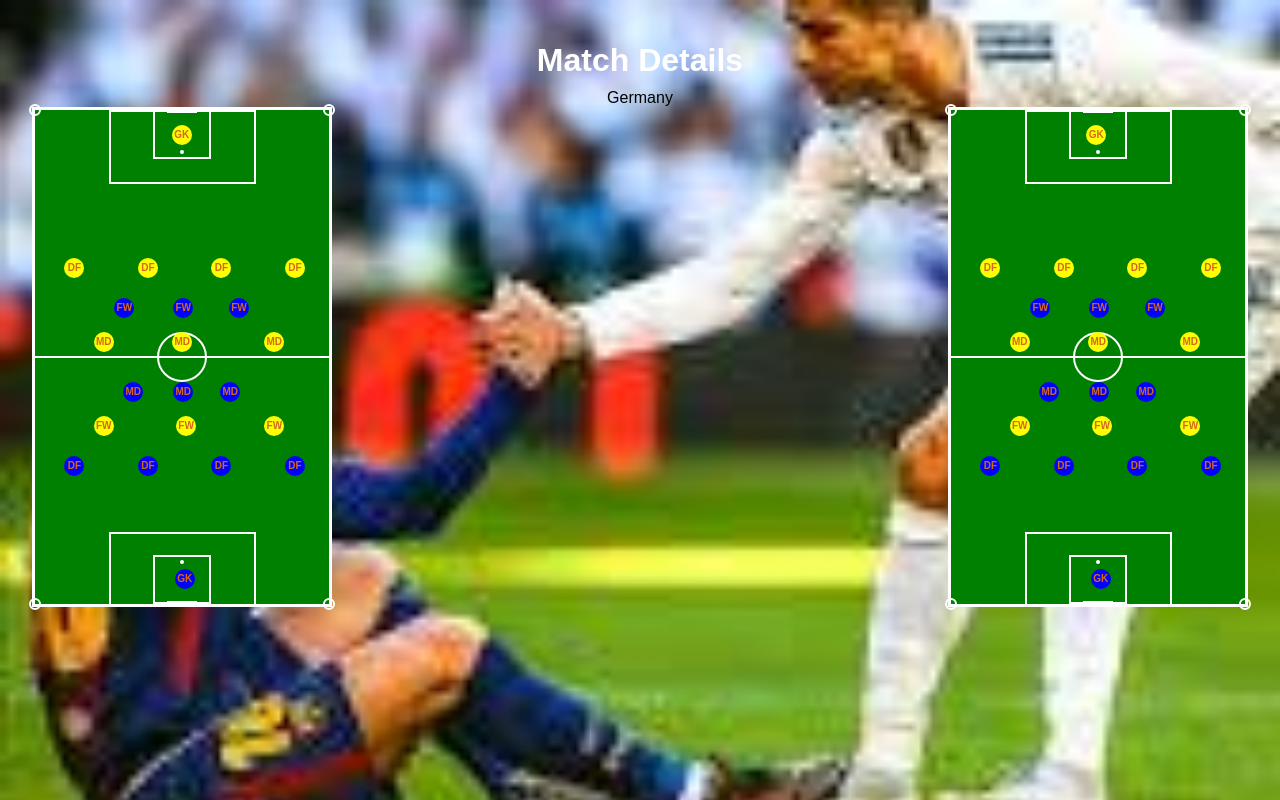
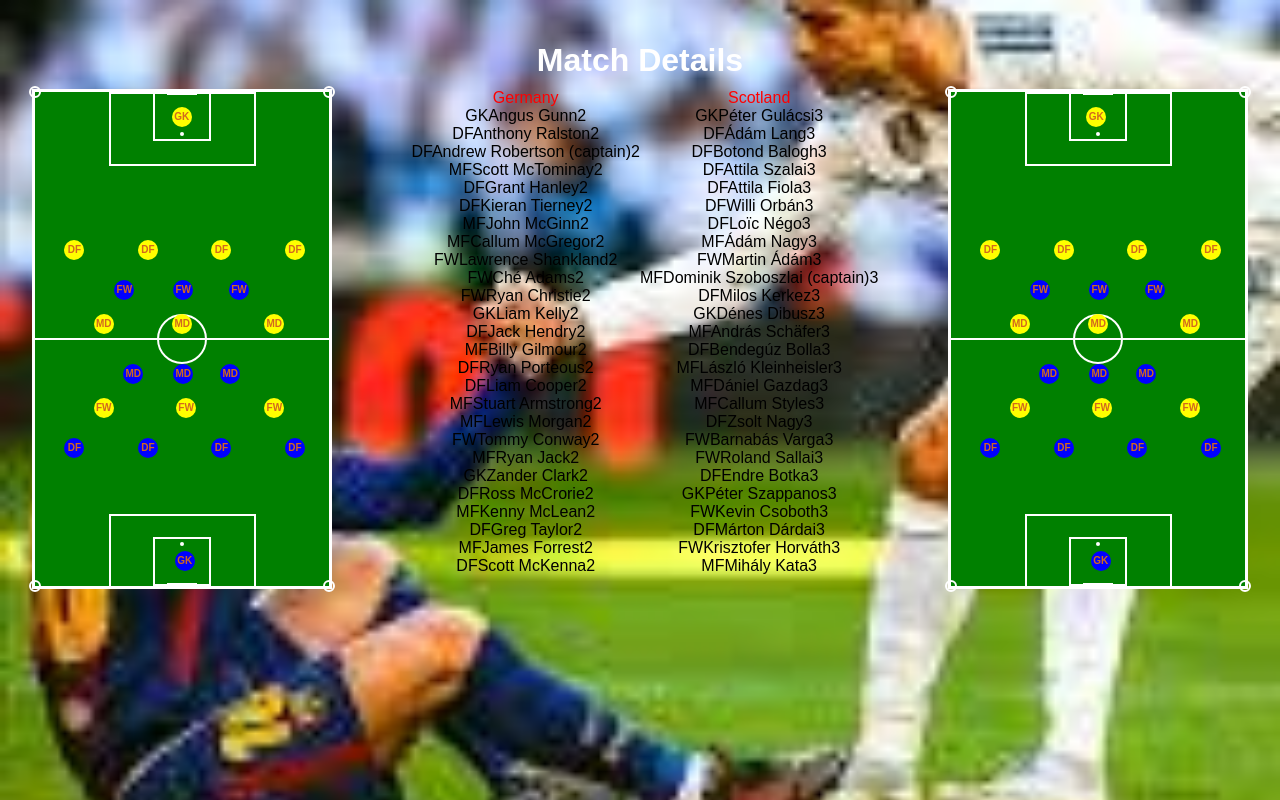
Before and after one commit to GeorgiTodorov94/Sirma-Final-Exam-JS---React, a React (Vite) app: page /match-details/1 in a window 1280 px wide. Built offline with nearby package versions, Linux system fonts and the light colour scheme.

Commit message:
Add & Display Full Roster.

```diff
--- a/src/Components/fields/Field.jsx
+++ b/src/Components/fields/Field.jsx
@@ -63,10 +63,9 @@ export default function Field({
 
     return (
         <div className='fields-container'>
-            <div className='team-a-name'>{matchDetails.teamA.Name}</div>
             <div className="fields">
-                <FieldA key={matchDetails.teamA.ID} teamA={matchDetails.teamA} players={matchDetails.teamAPlayers} />
-                <FieldB key={matchDetails.teamB.ID} teamB={matchDetails.teamB} players={matchDetails.teamBPlayers} />
+                <FieldA key={matchDetails.teamA.ID} team={matchDetails.teamA} players={matchDetails.teamAPlayers} />
+                <FieldB key={matchDetails.teamB.ID} team={matchDetails.teamB} players={matchDetails.teamBPlayers} />
 
             </div>
 
--- a/src/Components/fields/FieldA.jsx
+++ b/src/Components/fields/FieldA.jsx
@@ -1,6 +1,22 @@
-export default function FieldA() {
+export default function FieldA({
+    team,
+    players,
+}) {
+    const playersArr = players.map((p) => console.log(p))
+    console.log(playersArr)
+
     return (
+        // To create the roster Component and CSS
+        // The hard part is over.
         <>
+            <div className='team-a-name' style={{ right: '50%', position: 'absolute' }}>
+                <span className="teamName" style={{ color: 'red', padding: '5px' }}>{team.Name}</span>
+                {players.length > 0 && (
+                    players.map(p => <div className="roster-container" >
+                        <div className="player-info">{Object.values(p).slice(2)}</div>
+                    </div>)
+                )}
+            </div>
             <div className="soccer-fieldA">
                 <div className="halfway-line"></div>
                 <div className="center-circle"></div>
--- a/src/Components/fields/FieldB.jsx
+++ b/src/Components/fields/FieldB.jsx
@@ -1,7 +1,17 @@
-export default function FieldB() {
+export default function FieldB({
+    team,
+    players
+}) {
     return (
         <>
-            <div className='team-b-name'></div>
+            <div className='team-a-name' style={{ left: '50%', position: 'absolute' }}>
+                <span className="teamName" style={{ color: 'red', padding: '5px' }}>{team.Name}</span>
+                {players.length > 0 && (
+                    players.map(p => <div className="roster-container" >
+                        <div className="player-info">{Object.values(p).slice(2)}</div>
+                    </div>)
+                )}
+            </div>
             <div className="soccer-fieldB">
                 <div className="halfway-line"></div>
                 <div className="center-circle"></div>
```
